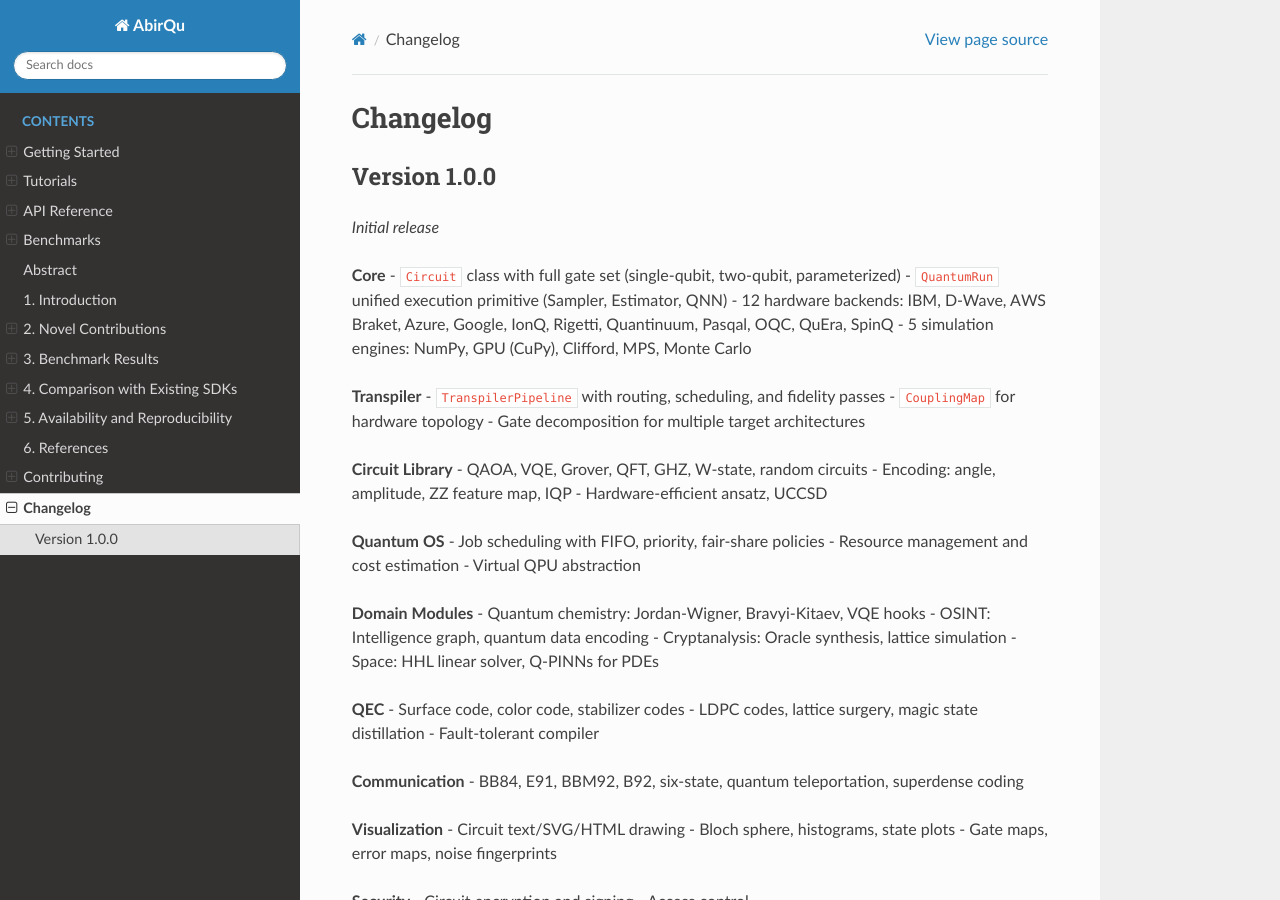
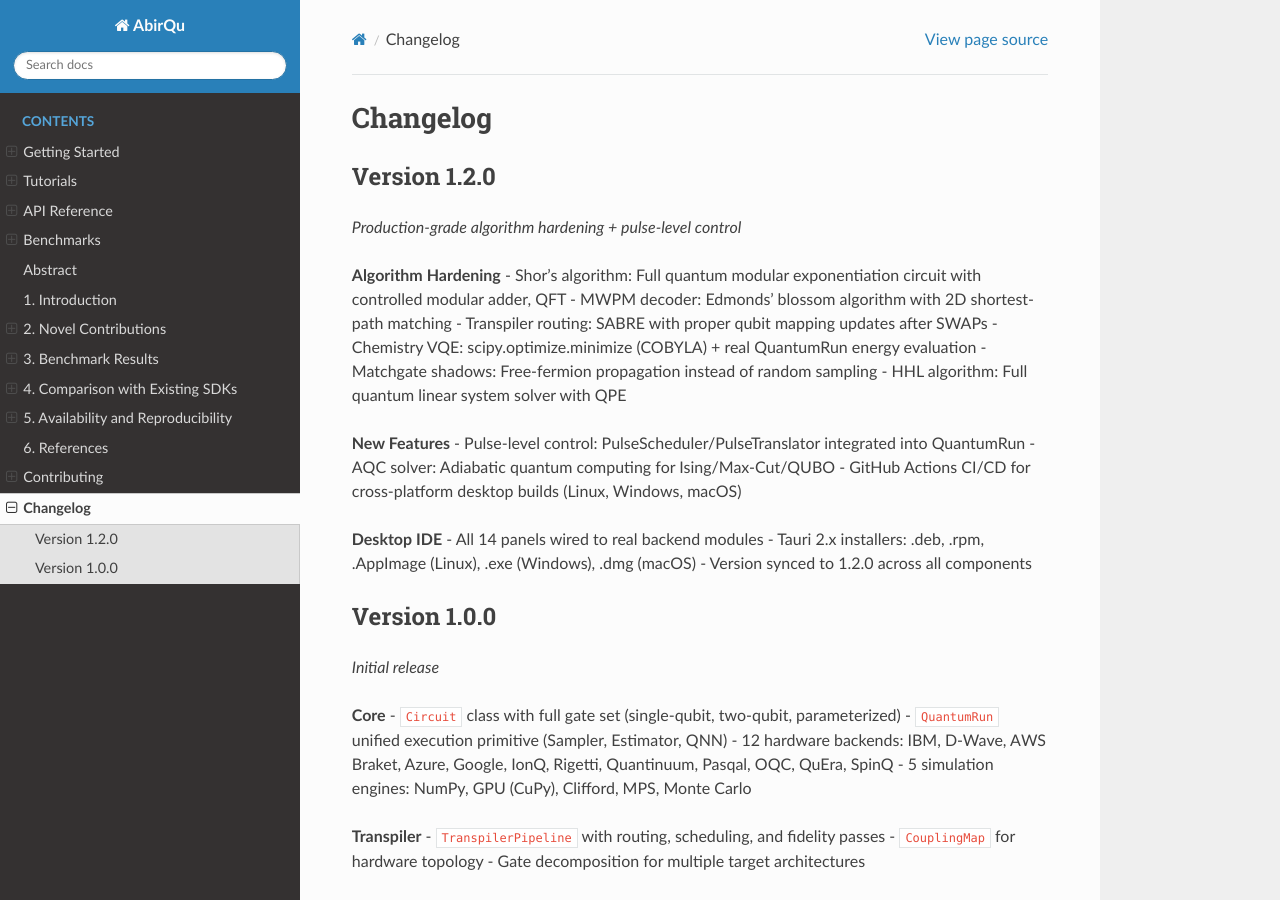
Before and after one commit to Abiress/abirqu, a Sphinx documentation site: the page built from docs/changelog.rst, in a window 1280 px wide and 900 px high. Built offline with Sphinx 7.4.7 and the Read the Docs theme 3.1.0, drawn with Linux system fonts in a browser that asks for light colours.

Commit message:
v1.2.0: Cross-platform installers + version sync
- Rebuilt Linux installers (deb, rpm, AppImage) with v1.2.0
- Created GitHub Actions workflow for cross-platform desktop builds
  (Linux x64/ARM64, Windows x64, macOS ARM64/x64)
- Updated README with cross-platform install instructions
- Synced version to 1.2.0 across all components:
  tauri.conf.json, Cargo.toml, package.json, docs, changelog
- Updated CONTRIBUTING.md version reference
- Added changelog entry for v1.2.0

```diff
--- a/Cargo.toml
+++ b/Cargo.toml
@@ -1,6 +1,6 @@
 [package]
 name = "abirqu-core"
-version = "1.0.0"
+version = "1.2.0"
 edition = "2021"
 authors = ["Abir Datta <abir.datta.pro@gmail.com>"]
 description = "High-performance Rust core for AbirQu Quantum SDK - Beat Qiskit & Cirq"
--- a/docs/changelog.rst
+++ b/docs/changelog.rst
@@ -1,5 +1,28 @@
 Changelog
 =========
+
+Version 1.2.0
+-------------
+
+*Production-grade algorithm hardening + pulse-level control*
+
+**Algorithm Hardening**
+- Shor's algorithm: Full quantum modular exponentiation circuit with controlled modular adder, QFT
+- MWPM decoder: Edmonds' blossom algorithm with 2D shortest-path matching
+- Transpiler routing: SABRE with proper qubit mapping updates after SWAPs
+- Chemistry VQE: scipy.optimize.minimize (COBYLA) + real QuantumRun energy evaluation
+- Matchgate shadows: Free-fermion propagation instead of random sampling
+- HHL algorithm: Full quantum linear system solver with QPE
+
+**New Features**
+- Pulse-level control: PulseScheduler/PulseTranslator integrated into QuantumRun
+- AQC solver: Adiabatic quantum computing for Ising/Max-Cut/QUBO
+- GitHub Actions CI/CD for cross-platform desktop builds (Linux, Windows, macOS)
+
+**Desktop IDE**
+- All 14 panels wired to real backend modules
+- Tauri 2.x installers: .deb, .rpm, .AppImage (Linux), .exe (Windows), .dmg (macOS)
+- Version synced to 1.2.0 across all components
 
 Version 1.0.0
 -------------
--- a/docs/conf.py
+++ b/docs/conf.py
@@ -9,7 +9,7 @@ sys.path.insert(0, os.path.abspath(".."))
 project = "AbirQu"
 copyright = "2024, Abir Maheshwari"
 author = "Abir Maheshwari"
-release = "1.0.0"
+release = "1.2.0"
 
 # -- General configuration ---------------------------------------------------
 extensions = [
```
Also changed, not shown: CONTRIBUTING.md (+1 -1 lines), README.md (+37 -9 lines), 5 other files.
